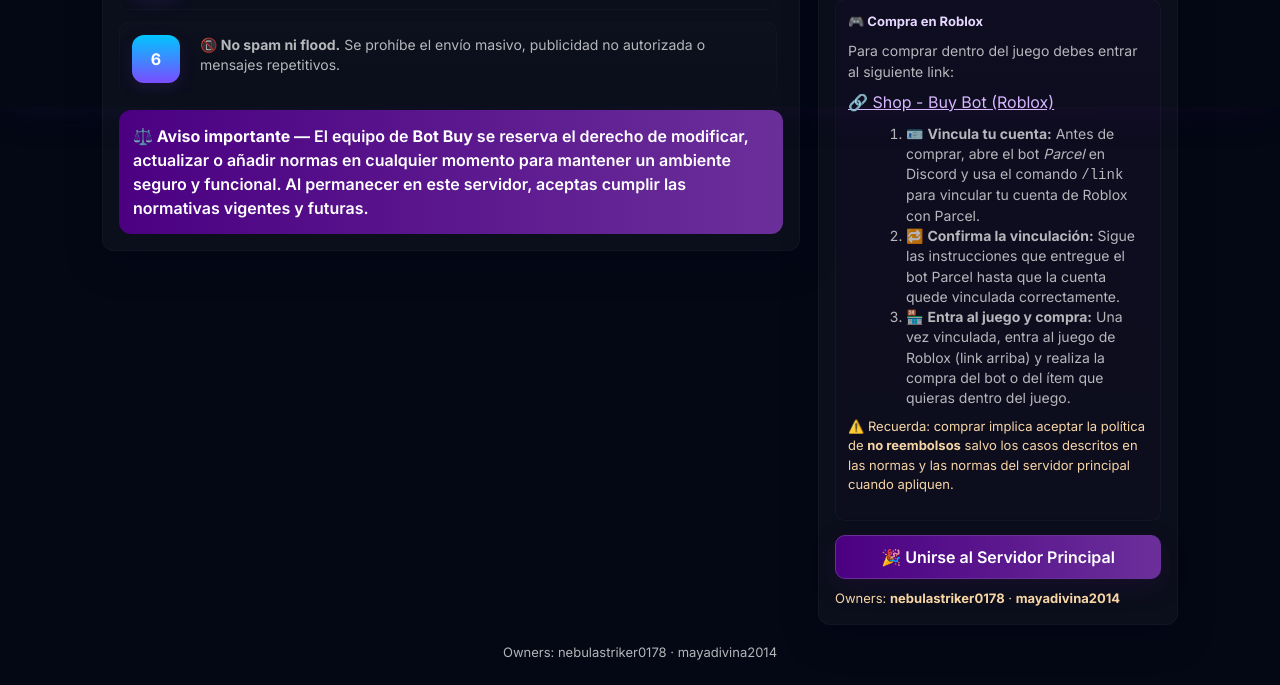
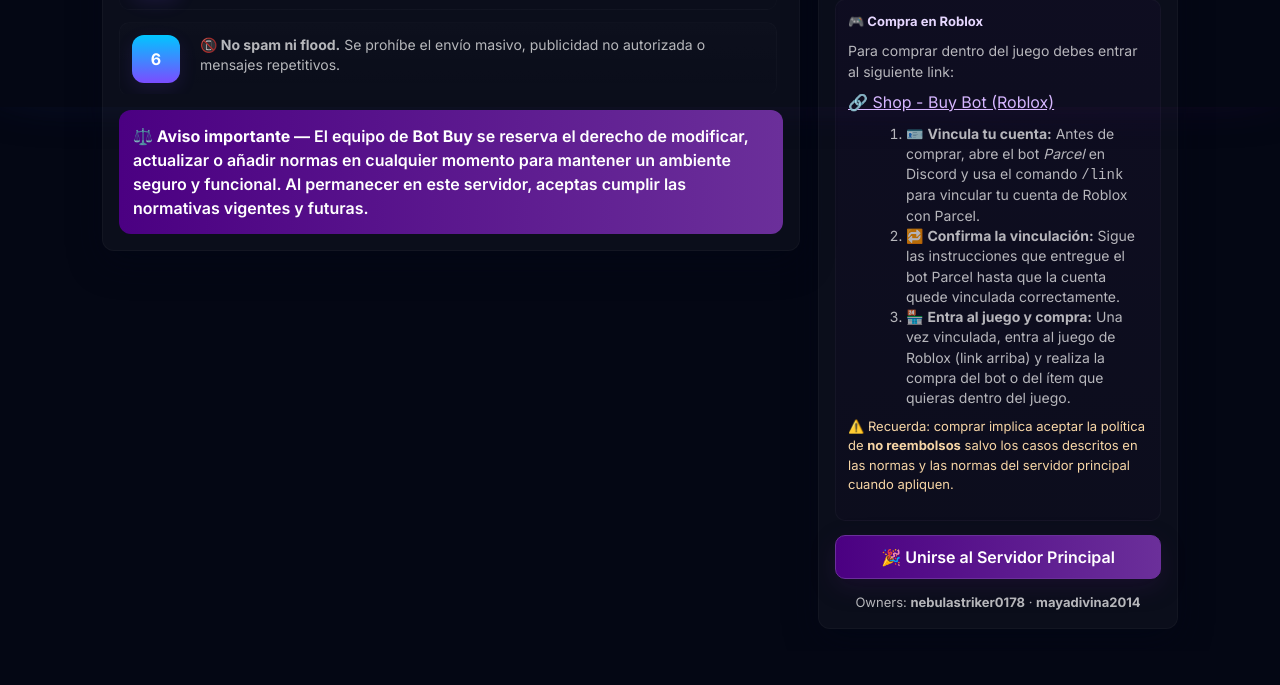
Before and after one commit to mayadivina2014/pag-bot-buy, a plain HTML site: page index.htm in a window 1280 px wide. Shown: the part 729-1414 px from the top of the page. After the commit the page ends 1380 px from the top, so only its background shows below. Drawn offline with Linux system fonts and the light colour scheme.

```diff
--- a/index.htm
+++ b/index.htm
@@ -78,8 +78,16 @@
         aside .price-list li{margin-bottom:8px;color:var(--muted)}
         .note{color:#f7d6a6;font-size:13px;margin-top:10px}
 
-        footer{margin-top:18px;color:var(--muted);font-size:13px;text-align:center;}
-        @media (max-width:980px){footer{text-align:left;}}
+        /* Eliminamos los estilos del footer para que desaparezca */
+        footer{display:none;}
+
+        /* El div de owners dentro del aside, con un margin-top para separarlo del botón */
+        .aside .owners-note {
+            font-size: 13px;
+            color: var(--muted);
+            margin-top: 14px;
+            text-align: center;
+        }
 
         /* responsive adjustments for mobile */
         .preloader{position:fixed;inset:0;z-index:9999;display:flex;align-items:center;justify-content:center;background:linear-gradient(180deg, rgba(2,6,23,0.85), rgba(2,6,23,0.9));backdrop-filter:blur(6px);transition:opacity .45s ease,visibility .45s ease}
@@ -232,12 +240,11 @@
 
                 <div style="margin-top:14px;"><a class="btn btn-join" href="https://discord.gg/CZnzG2vwYa" target="_blank" rel="noopener noreferrer" style="display:inline-block;width:100%;text-align:center;">🎉 Unirse al Servidor Principal</a></div>
 
-                <div class="note">Owners: <strong>nebulastriker0178</strong> · <strong>mayadivina2014</strong></div>
+                <div class="owners-note">Owners: <strong>nebulastriker0178</strong> · <strong>mayadivina2014</strong></div>
             </aside>
         </div>
 
-        <footer><div class="owners">Owners: nebulastriker0178 · mayadivina2014</div></footer>
-    </main>
+        </main>
 
     <script>
     (function(){
```
